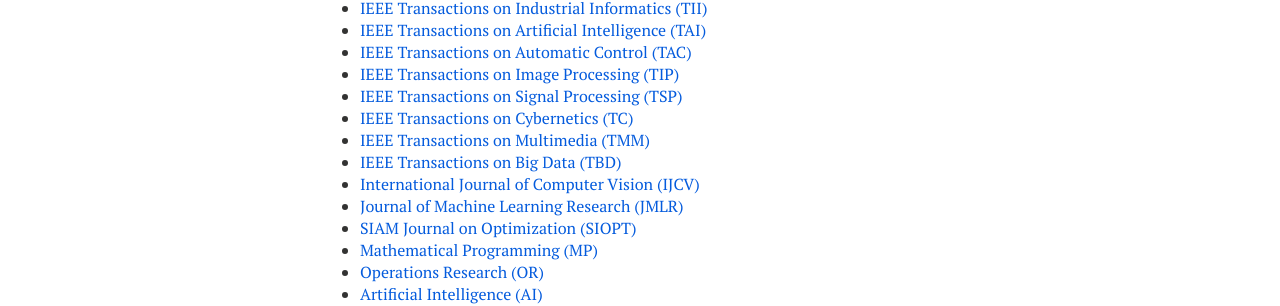
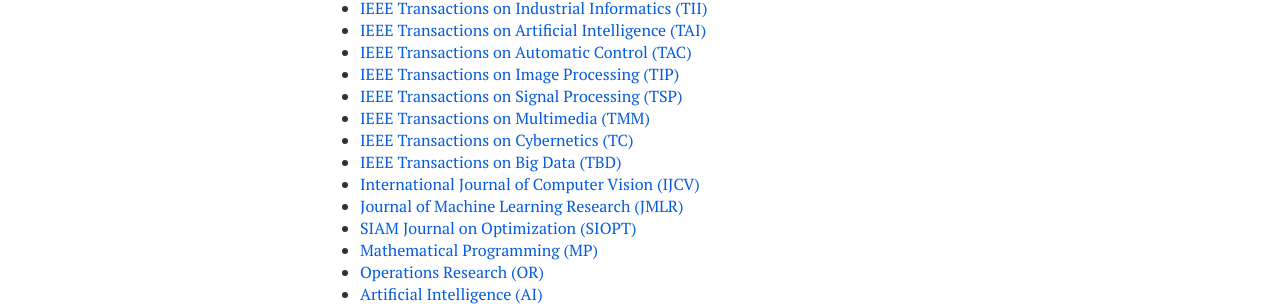
Before and after one commit to xianchaoxiu/xianchaoxiu.github.io, a Jekyll site: the page built from activities/index.md, in a window 1280 px wide. Shown: the part 605-911 px from the top of the page. Built offline with Jekyll 4.4.1, drawn with Linux system fonts in a browser that asks for light colours; nearby versions of some CDN libraries.

Commit message:
Update index.md

```diff
--- a/activities/index.md
+++ b/activities/index.md
@@ -34,8 +34,8 @@ share: false
 * <a href="https://ieeexplore.ieee.org/xpl/RecentIssue.jsp?punumber=9" class="textlink" target="_blank">IEEE Transactions on Automatic Control  (TAC)</a> <br>
 * <a href="https://ieeexplore.ieee.org/xpl/RecentIssue.jsp?punumber=83" class="textlink" target="_blank">IEEE Transactions on Image Processing  (TIP)</a> <br>
 * <a href="https://ieeexplore.ieee.org/xpl/RecentIssue.jsp?punumber=78" class="textlink" target="_blank">IEEE Transactions on Signal Processing  (TSP)</a> <br>
+* <a href="https://ieeexplore.ieee.org/xpl/RecentIssue.jsp?punumber=6046" class="textlink" target="_blank">IEEE Transactions on Multimedia  (TMM)</a> <br>
 * <a href="https://ieeexplore.ieee.org/xpl/RecentIssue.jsp?punumber=6221036" class="textlink" target="_blank">IEEE Transactions on Cybernetics  (TC)</a> <br>
-* <a href="https://ieeexplore.ieee.org/xpl/RecentIssue.jsp?punumber=6046" class="textlink" target="_blank">IEEE Transactions on Multimedia  (TMM)</a> <be>
 * <a href="https://ieeexplore.ieee.org/xpl/RecentIssue.jsp?punumber=6687317" class="textlink" target="_blank">IEEE Transactions on Big Data  (TBD)</a> <br>
 * <a href="https://link.springer.com/journal/11263" class="textlink" target="_blank">International Journal of Computer Vision  (IJCV)</a> <br>
 * <a href="https://www.jmlr.org" class="textlink" target="_blank">Journal of Machine Learning Research  (JMLR)</a> <br>
```
